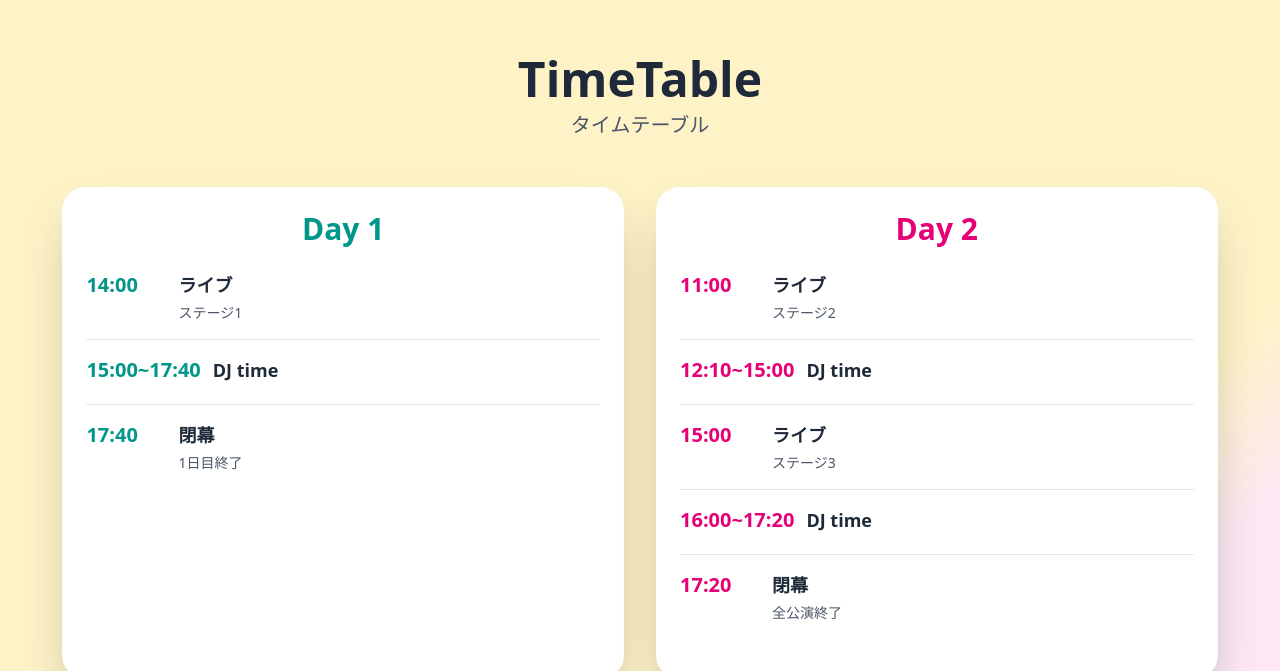
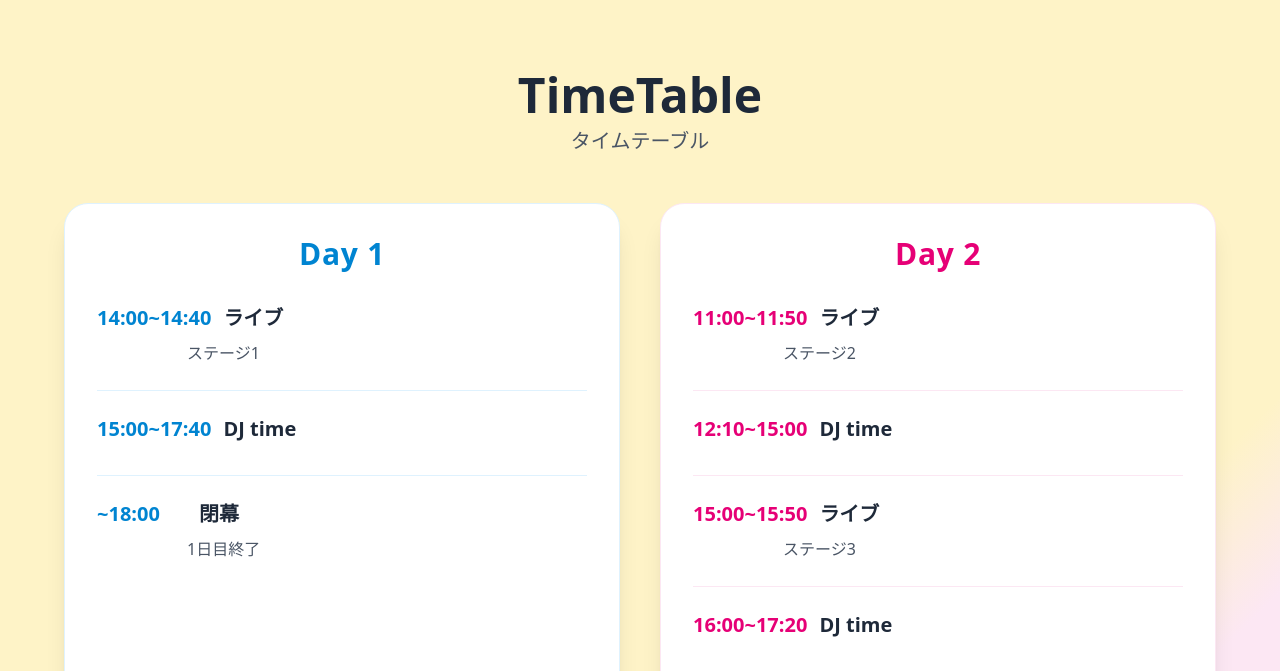
Before and after one commit to nekko-lab/tsudanuma25-hp, a React (Vite) app: page / in a window 1280 px wide. Shown: the part 2449-3120 px from the top of the page. Built offline with nearby package versions, Linux system fonts and the light colour scheme; a web font is replaced by a local one.

Commit message:
タイムテーブルを微修正

```diff
--- a/src/components/Time.tsx
+++ b/src/components/Time.tsx
@@ -8,61 +8,75 @@ export const TimeTable = () => {
     const isLoaded = useInView(ref);
 
     return (
-        <section ref={ref} className="py-16 px-4 w-full">
+        <section ref={ref} className="py-20 px-6 w-full ">
             <Title
                 title="TimeTable"
                 subtitle="タイムテーブル"
                 delay={isLoaded}
             />
-            <div className="max-w-[95%] mx-auto grid md:grid-cols-2 gap-8">
-                {/*Day1 - 左側*/}
-                <div className="bg-white rounded-3xl shadow-2xl p-6">
-                    <h3 className="text-3xl font-bold text-teal-600 mb-6 text-center">
+
+            <div
+                className={`max-w-6xl mx-auto grid md:grid-cols-2 gap-10 transition-all duration-700 ${isLoaded ? "opacity-100 translate-y-0" : "opacity-0 translate-y-8"
+                    }`}
+            >
+                {/* Day 1 */}
+                <div className="bg-white border border-sky-100 rounded-3xl shadow-xl hover:shadow-2xl transition-shadow duration-500 p-8">
+                    <h3 className="text-3xl font-bold text-sky-600 mb-8 text-center tracking-wide">
                         Day 1
                     </h3>
+
                     {Day1Schedule.map((item, index) => (
-                        <div key={index} className="mb-4 pb-4 border-b border-gray-200 last:border-b-0">
-                            {/* time と title を横並び */}
-                            <div className="flex items-baseline gap-3 mb-1">
-                                <div className="text-xl font-bold text-teal-600 flex-shrink-0 min-w-[80px]">
+                        <div
+                            key={index}
+                            className="mb-6 pb-6 border-b border-sky-100 last:border-none last:pb-0"
+                        >
+                            <div className="flex flex-wrap items-baseline gap-3 mb-2">
+                                <div className="text-lg md:text-xl font-bold text-sky-600 flex-shrink-0 min-w-[90px]">
                                     {item.time}
                                 </div>
-                                <div className="text-lg font-semibold text-gray-800">
+                                <div className="text-lg md:text-xl font-semibold text-gray-800">
                                     {item.title}
                                 </div>
                             </div>
-                            {/* description */}
-                            <div className="text-gray-600 text-sm ml-[92px]">
-                                {item.description}
-                            </div>
+                            {item.description && (
+                                <div
+                                    className="text-gray-600 text-sm md:text-base ml-[90px] leading-relaxed"
+                                    dangerouslySetInnerHTML={{ __html: item.description }}
+                                />
+                            )}
                         </div>
                     ))}
                 </div>
 
-                {/*Day2 - 右側*/}
-                <div className="bg-white rounded-3xl shadow-2xl p-6">
-                    <h3 className="text-3xl font-bold text-pink-600 mb-6 text-center">
+                {/* Day 2 */}
+                <div className="bg-white border border-pink-100 rounded-3xl shadow-xl hover:shadow-2xl transition-shadow duration-500 p-8">
+                    <h3 className="text-3xl font-bold text-pink-600 mb-8 text-center tracking-wide">
                         Day 2
                     </h3>
+
                     {Day2Schedule.map((item, index) => (
-                        <div key={index} className="mb-4 pb-4 border-b border-gray-200 last:border-b-0">
-                            {/* time と title を横並び */}
-                            <div className="flex items-baseline gap-3 mb-1">
-                                <div className="text-xl font-bold text-pink-600 flex-shrink-0 min-w-[80px]">
+                        <div
+                            key={index}
+                            className="mb-6 pb-6 border-b border-pink-100 last:border-none last:pb-0"
+                        >
+                            <div className="flex flex-wrap items-baseline gap-3 mb-2">
+                                <div className="text-lg md:text-xl font-bold text-pink-600 flex-shrink-0 min-w-[90px]">
                                     {item.time}
                                 </div>
-                                <div className="text-lg font-semibold text-gray-800">
+                                <div className="text-lg md:text-xl font-semibold text-gray-800">
                                     {item.title}
                                 </div>
                             </div>
-                            {/* description */}
-                            <div className="text-gray-600 text-sm ml-[92px]">
-                                {item.description}
-                            </div>
+                            {item.description && (
+                                <div
+                                    className="text-gray-600 text-sm md:text-base ml-[90px] leading-relaxed"
+                                    dangerouslySetInnerHTML={{ __html: item.description }}
+                                />
+                            )}
                         </div>
                     ))}
                 </div>
             </div>
         </section>
-    )
-}
+    );
+};
--- a/src/components/items/data.ts
+++ b/src/components/items/data.ts
@@ -1,15 +1,15 @@
 export const Day1Schedule = [
-    { time: '14:00', title: 'ライブ', description: 'ステージ1' },
+    { time: '14:00~14:40', title: 'ライブ', description: 'ステージ1' },
     { time: '15:00~17:40', title: 'DJ time', description: '' },
-    { time: '17:40', title: '閉幕', description: '1日目終了' },
+    { time: '~18:00', title: '閉幕', description: '1日目終了' },
 ]
 
 export const Day2Schedule = [
-    { time: '11:00', title: 'ライブ', description: 'ステージ2' },
+    { time: '11:00~11:50', title: 'ライブ', description: 'ステージ2' },
     { time: '12:10~15:00', title: 'DJ time', description: '' },
-    { time: '15:00', title: 'ライブ', description: 'ステージ3' },
+    { time: '15:00~15:50', title: 'ライブ', description: 'ステージ3' },
     { time: '16:00~17:20', title: 'DJ time', description: '' },
-    { time: '17:20', title: '閉幕', description: '全公演終了' },
+    { time: '~17:30', title: '閉幕', description: '全公演終了' },
 ]
 
 export const notice = [
@@ -42,21 +42,21 @@ export const notice = [
 export const socialLinks = [
     {
         name: 'X (Twitter)',
-        url: 'https://twitter.com/your_account',
+        url: 'https://x.com/nekko_lab',
         icon: '𝕏',
         color: 'from-black to-gray-800',
         textColor: 'text-white',
     },
     {
         name: 'Instagram',
-        url: 'https://instagram.com/your_account',
+        url: 'https://www.instagram.com/mikus.origin.39/',
         icon: '📷',
         color: 'from-pink-500 to-purple-600',
         textColor: 'text-white',
     },
     {
         name: 'YouTube',
-        url: 'https://youtube.com/@your_channel',
+        url: 'https://www.youtube.com/@mikusorigin6879',
         icon: '▶️',
         color: 'from-red-600 to-red-700',
         textColor: 'text-white',
```
